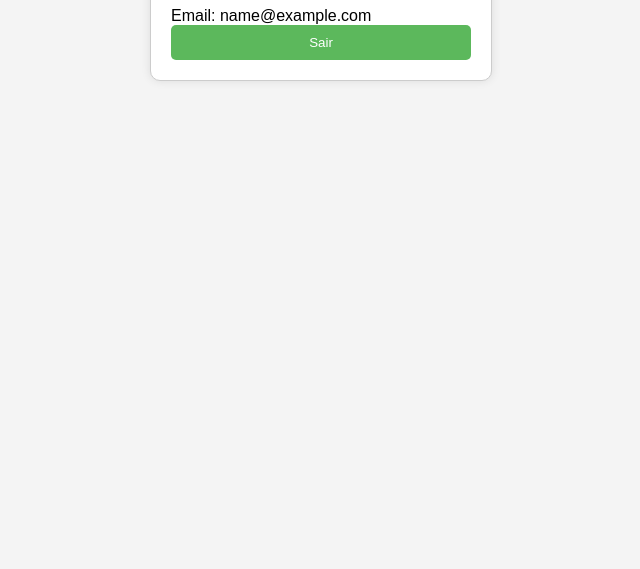
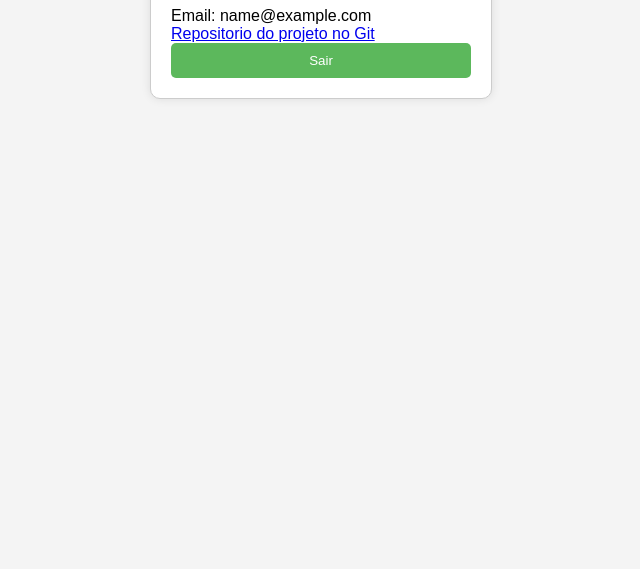
Before and after one commit to Andenik/login-logout, a plain HTML site: page index.html in a window 1280 px wide. Shown: the part 231-800 px from the top of the page, without its empty margins (319-959 px from the left). Drawn offline with Linux system fonts and the light colour scheme; sample sign-in values are in the browser's storage.

Commit message:
adicionado link para o repositoria no index

```diff
--- a/index.html
+++ b/index.html
@@ -12,6 +12,7 @@
         <h1 id="welcome-message"></h1>
       </header>
       <div id="user-details"></div>
+      <nav><a href="https://github.com/Andenik/login-logout" target="_blank">Repositorio do projeto no Git</a></nav>
       <button id="logout">Sair</button>
     </div>
     <script src="./js/script.js"></script>
```
